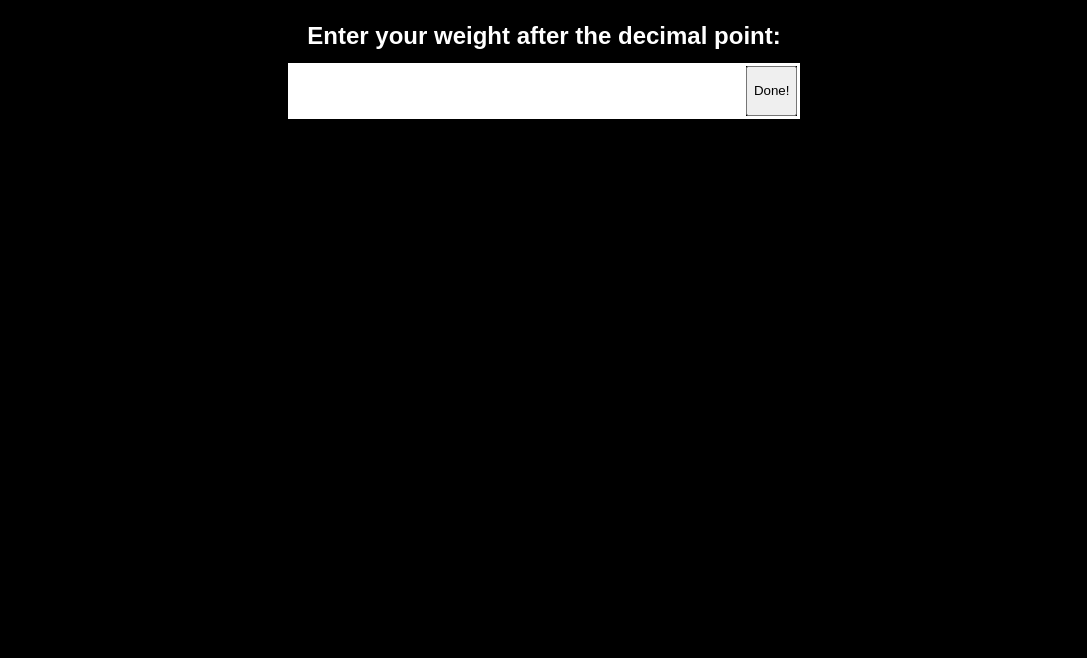
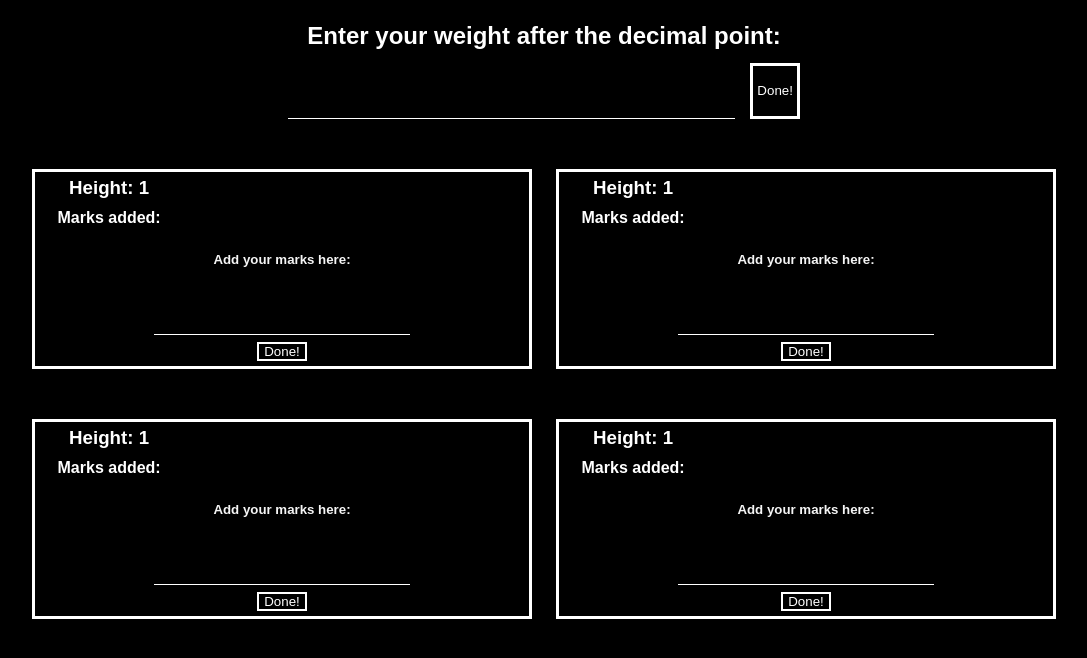
Before and after one commit to Kimi82/How-many-bad-marks, a plain HTML site: page index.html in a window 1280 px wide. Shown: the part 84-742 px from the top of the page, without its empty margins (96-1183 px from the left). Drawn offline with Linux system fonts and the light colour scheme.

Commit message:
Almost finish CSS

```diff
--- a/index.html
+++ b/index.html
@@ -14,11 +14,53 @@
       <h1>Do You Have Bad Marks?</h1>
       <h4>Try how mutch 1 you can take and finisch class!</h4>
     </div>
-    <h2>Enter your weight after the decimal point:</h2>
-    <div class="box__input">
+    <h2 id="description">Enter your weight after the decimal point:</h2>
+    <div id="box__input" class="box__input">
       <input id="submitValue" class="box__input">
-      <button id="submitWeight" class="box_input">Done!</button>
+      <button id="submitWeight">Done!</button>
     </div>
+<div class="container2">
+
+  <div class="field">
+      <h3 class="field__title">Height: 1</h3>
+      <h4 class="field__title">Marks added:</h4>
+      <h5 class="field__subtitle">Add your marks here:</h5>
+      <input>
+      <button  class="field__button">Done!</button>
+  </div>
+
+  <div class="field">
+    <h3 class="field__title">Height: 1</h3>
+    <h4 class="field__title">Marks added:</h4>
+    <h5 class="field__subtitle">Add your marks here:</h5>
+    <input>
+    <button  class="field__button">Done!</button>
+  </div>
+
+  <div class="field">
+    <h3 class="field__title">Height: 1</h3>
+    <h4 class="field__title">Marks added:</h4>
+    <h5 class="field__subtitle">Add your marks here:</h5>
+    <input>
+    <button  class="field__button">Done!</button>
+  </div>
+
+  <div class="field">
+    <h3 class="field__title">Height: 1</h3>
+    <h4 class="field__title">Marks added:</h4>
+    <h5 class="field__subtitle">Add your marks here:</h5>
+    <input>
+    <button  class="field__button">Done!</button>
+  </div>
+
+
+
+
+</div>
+
+
+
+
 
   </div>
 
--- a/script.js
+++ b/script.js
@@ -1,10 +1,25 @@
 var submitButton = document.getElementById("submitWeight");
+
 
 submitButton.onclick = function(){
     var sumbitValue = document.getElementById("submitValue").value;
-    console.log(sumbitValue);
+    console.log(sumbitValue); //console log na to co wpisane w inputa
     var tabValue = [];
-    tabValue.push(sumbitValue);
-    console.log(sumbitValue);
+
+    tabValue = sumbitValue.split(" ")
+    console.log(tabValue);
+    const input = document.getElementById("box__input");  //deleting input when it isn't need.
+    input.parentNode.removeChild(input);
+    const describe = document.getElementById("description");
+    describe.innerText = "Now enter your marks in right fields bellow";
+
+    var howManyFields = tabValue.length;
+
+    createField(howManyFields);
+}
+
+
+function createField(howManyFields){
+    console.log(howManyFields)
 
 }
--- a/style.css
+++ b/style.css
@@ -32,29 +32,108 @@ body{
 
 }
 
-.description{
-
-}
 
 .box__input{
-    border: 3px solid #ffff;
     width: 40vw;
     height: 7vh;
     margin-top: 1vw;
     display: flex;
     font-size: 25px;
+
+
 }
 
 .box__input input{
-width: 90%;
-height: 100%;
-margin: 0;
+    width: 90%;
+    height: 100%;
+    margin: 0;
+    background-color: transparent;
+    border: none;
+    border-bottom: 1px solid white;
+    color: white;
+    padding: 20px;
+    padding-bottom: 0;
 
-text-decoration: none;
+
 }
 
 .box__input button{
     height: 100%;
     width: 10%;
+    color: white;
+    background-color: transparent;
+    margin-left: 15px;
+    border: 3px white solid;
+}
+
+.box__input button:hover{
+    color:black;
+    background-color: white;
+    border: none;
+}
+
+.field{
+    display: flex;
+    width: 500px;
+    height: 200px;
+    border: 3px solid white;
+    margin-top: 50px;
+    flex-direction: column;
+    align-items: center;
+    text-align: center;
+;
 
 }
+.field input{
+    width: 20vw;
+    height: 30%;
+    background-color: transparent;
+    border: none;
+    border-bottom: 1px solid white;
+    color: white;
+
+    font-size: 18px;
+
+    margin-top: 2%;
+    padding: 20px;
+    padding-bottom: 0;
+
+
+
+}
+
+.field__button{
+
+    width: 10%;
+    color: white;
+    background-color: transparent;
+    border: 2px white solid;
+    margin: 7px 0 0;
+
+}
+
+.field__button:hover{
+    color:black;
+    background-color: white;
+
+}
+
+.field__title{
+    position: relative;
+    left: -35%;
+    padding: 5px 0 5px;
+}
+
+.field__subtitle{
+    color: whitesmoke;
+    margin-top: 20px;
+}
+
+.container2{
+    width: 80%;
+
+    display: flex;
+    flex-direction: row;
+    flex-wrap: wrap;
+    justify-content: space-between;
+}
```
